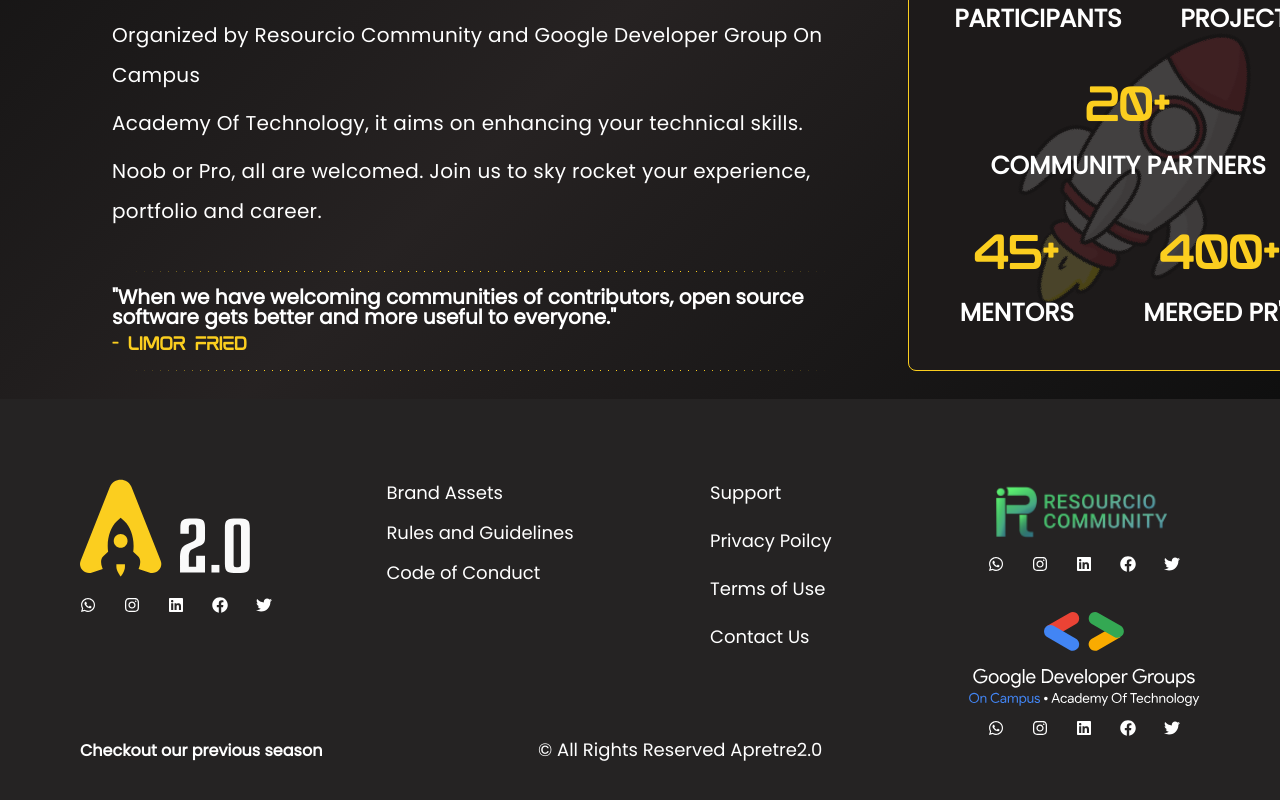
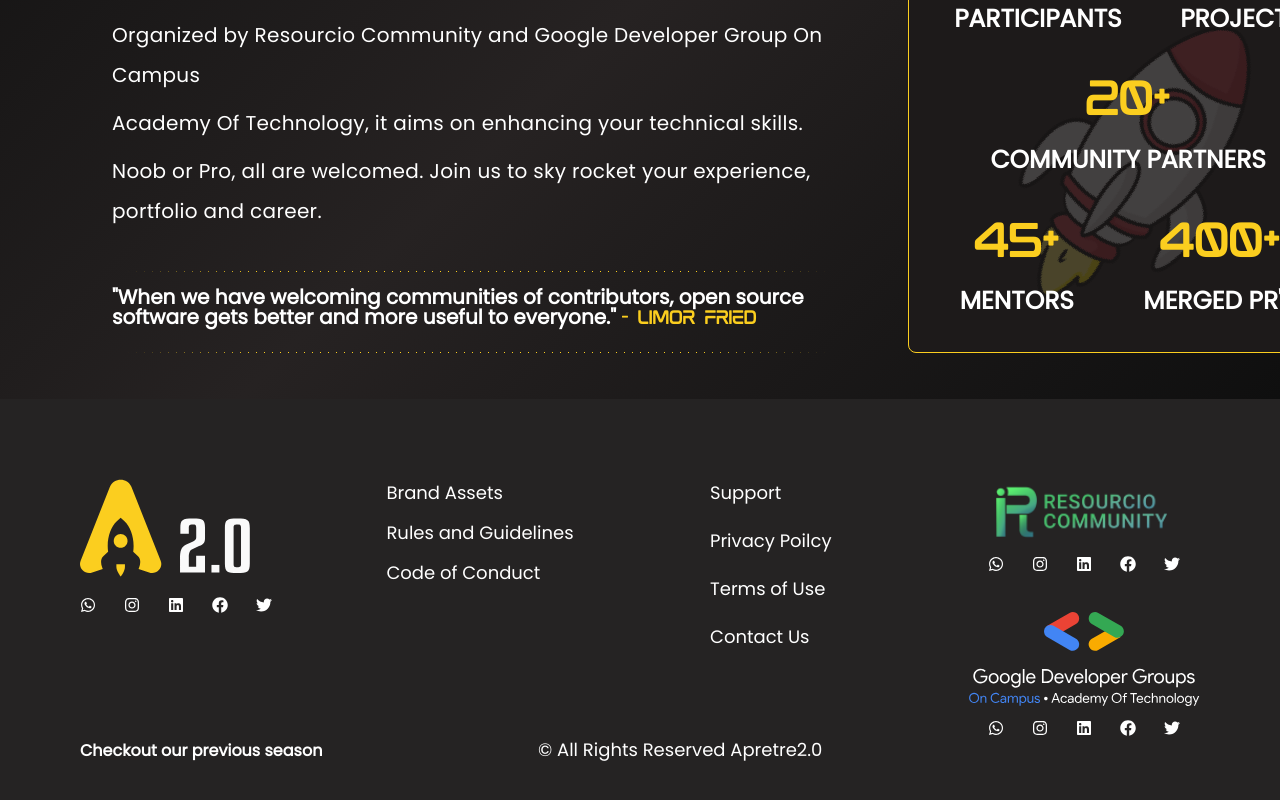
Before and after one commit to Resourcio2022/apertre2.0-frontend, a Next.js app: page / in a window 1280 px wide. Shown: the part 1201-2001 px from the top of the page. Built offline with nearby package versions, Linux system fonts and the light colour scheme; no server answers.

Commit message:
about-us done

```diff
--- a/src/app/about-us/page.tsx
+++ b/src/app/about-us/page.tsx
@@ -58,14 +58,14 @@ function MainCard() {
                 </div>
 
                 {/* Quote section */}
-                <div className="w-full lg:w-full xl:text-start 2xl:text-[1.25rem] p-4 xl:p-0 dotted-border-fade text-sm md:text-base lg:text-[1.2rem] xl:text-[1.25rem] lg:pt-[28rem] xl:pt-4 xl:pb-4 font-bold text-white leading-relaxed md:leading-[1.25rem]">
-                    <p className="mb-2">"When we have welcoming communities of contributors, open source software gets better and more useful to everyone."</p>
-                    <p className="text-[#FBCE1F] font-mokoto" style={{ textTransform: "uppercase" }}>- Limor Fried</p>
+                <div className="w-full lg:w-full xl:text-start 2xl:text-[1.25rem] p-4 xl:p-0 dotted-border-fade text-sm md:text-base lg:text-[1.2rem] xl:text-[1.25rem]  xl:pt-4 xl:pb-4 font-bold text-white leading-relaxed md:leading-[1.25rem]">
+                    <p className="mb-2">"When we have welcoming communities of contributors, open source software gets better and more useful to everyone." <span className="text-[#FBCE1F] font-mokoto" style={{ textTransform: "uppercase" }}>- Limor Fried</span></p>
+
                 </div>
             </div>
 
             {/* Stats Card */}
-            <div className="text-white flex xl:items-end w-full lg:w-auto md:justify-center  lg:absolute xl:relative lg:top-[30rem] lg:left-[30%] xl:top-0 xl:left-0">
+            <div className="text-white flex xl:items-end w-full lg:w-auto md:justify-center   xl:relative lg:absolute lg:top-[105rem] lg:left-[30%] xl:top-0 xl:left-0">
                 <SideCard />
             </div>
         </div>
@@ -119,20 +119,3 @@ const MiniComponent: React.FC<MiniComp> = ({ num, text }) => {
         </div>
     );
 };
-
-export function Background() {
-    return (
-        <Image
-            alt="Rocket"
-            src={Rocket}
-            placeholder="blur"
-            quality={100}
-            fill
-            sizes="100vw"
-            style={{
-                objectFit: 'cover',
-                opacity: 0.1,
-            }}
-        />
-    );
-}
```
Also changed, not shown: src/navbar/page.tsx (added, +11 -0 lines), 1 other file (tests, documents, lock files or other folders).
